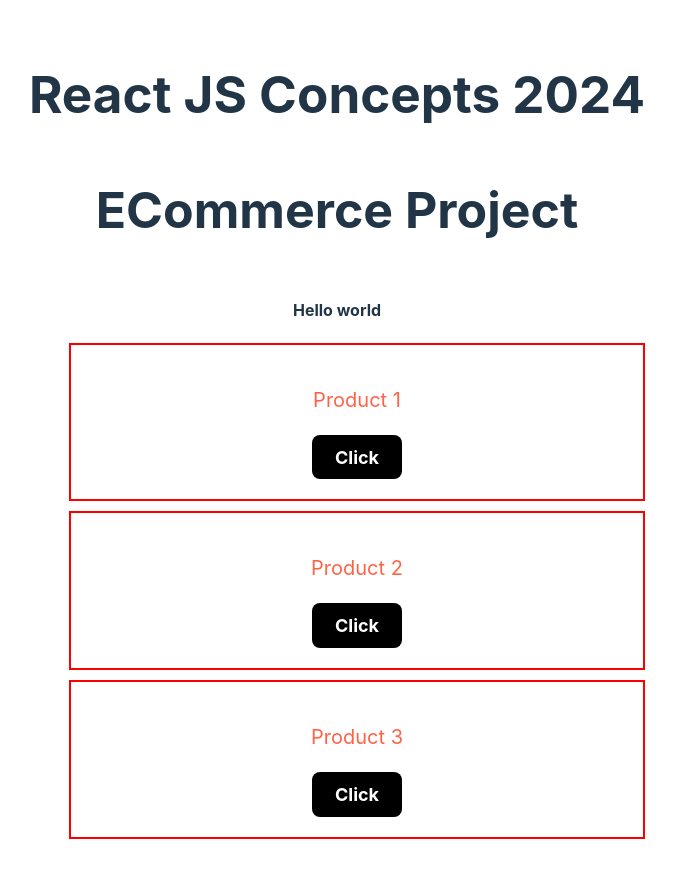
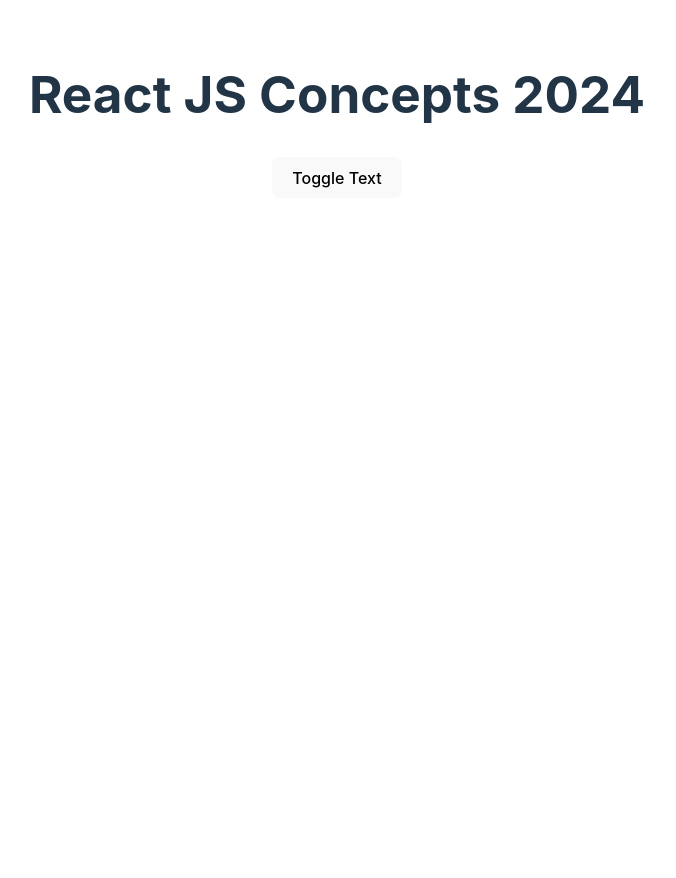
Before and after one commit to IB-ALA/REACT-TUTORIALS, a React (Vite) app in the folder reactjs-concepts-2024/: page / in a window 1280 px wide. Shown: the top 878 px of the page, without its empty margins (303-979 px from the left). After the commit the page ends 800 px from the top, so only its background shows below. Built offline with nearby package versions, Linux system fonts and the light colour scheme.

Commit message:
State and setState.

```diff
--- a/reactjs-concepts-2024/src/App.jsx
+++ b/reactjs-concepts-2024/src/App.jsx
@@ -9,14 +9,14 @@
   return (
     <div>
       <h1>React JS Concepts 2024</h1>
-      {/* <ClassBasedComponents />
-      <FunctionalComponent /> */}
+      <ClassBasedComponents />
+      {/* <FunctionalComponent /> */}
 
-      <ProductList
+      {/* <ProductList
         listOfProducts={dummyProductData}
         name="IBALA"
         city="Accra"
-      />
+      /> */}
     </div>
   );
 }
--- a/reactjs-concepts-2024/src/components/1-class-based-components.jsx
+++ b/reactjs-concepts-2024/src/components/1-class-based-components.jsx
@@ -1,10 +1,41 @@
 import { Component } from "react";
 
 class ClassBasedComponents extends Component {
+  // state
+  state = {
+    showText: false,
+    changeColor: false,
+  };
+  // constructor() {
+  //   super();
+
+  //   this.state = {
+  //     showText: false,
+  //   };
+  // }
+  handleClick = () => {
+    console.log("button clicked");
+
+    // not recommended
+    // this.state.showText = !this.state.showText;
+
+    const { showText, changeColor } = this.state;
+
+    this.setState({ showText: !showText, changeColor: !changeColor });
+  };
+
   render() {
+    console.log(this.state);
+    const { showText, changeColor } = this.state;
+
     return (
       <div>
-        <h4>Class based component</h4>
+        {showText ? (
+          <h4 style={{ color: changeColor ? "tomato" : "black" }}>
+            Class based component
+          </h4>
+        ) : null}
+        <button onClick={this.handleClick}>Toggle Text</button>
       </div>
     );
   }
--- a/reactjs-concepts-2024/src/components/products/components/product-item.jsx
+++ b/reactjs-concepts-2024/src/components/products/components/product-item.jsx
@@ -3,7 +3,7 @@
 // nested component
 
 function ButtonComponent() {
-  console.log(styles);
+  // console.log(styles);
 
   return <button className={styles.buttonStyle}>Click</button>;
 }
```
